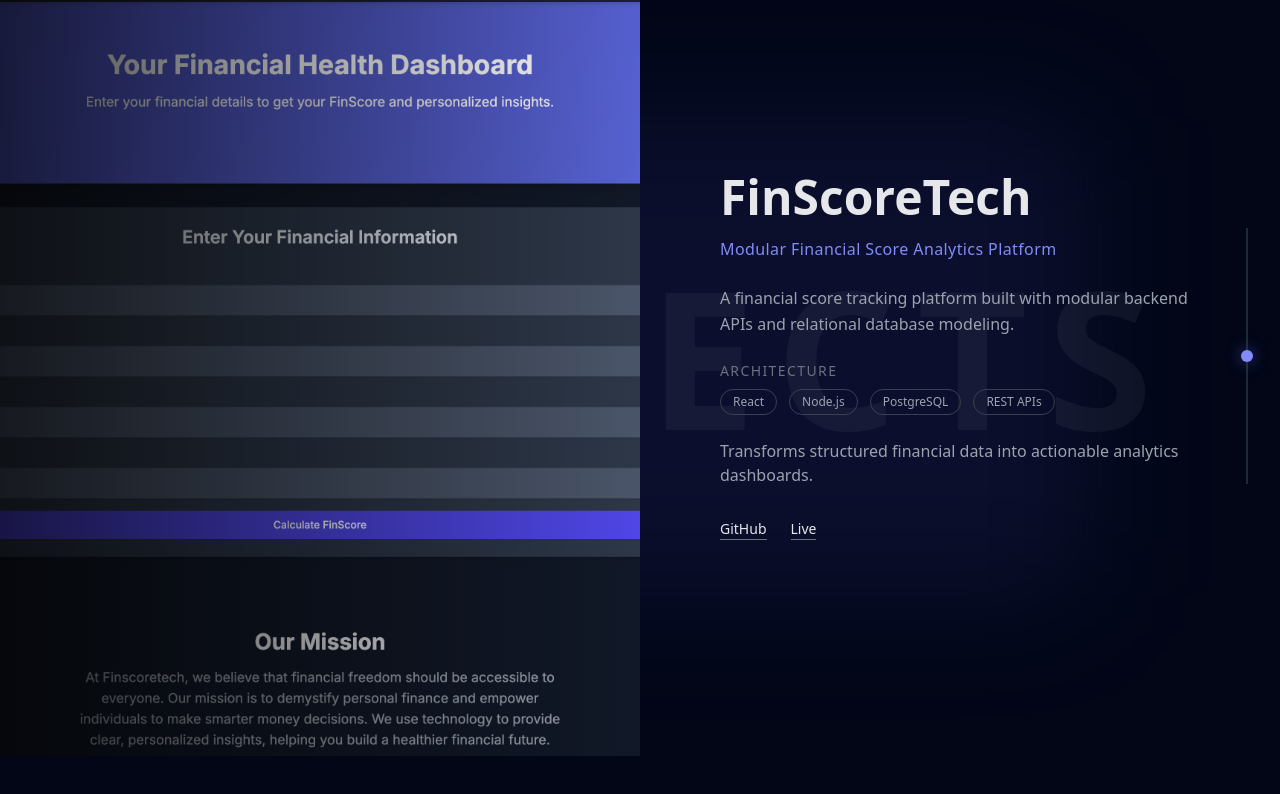
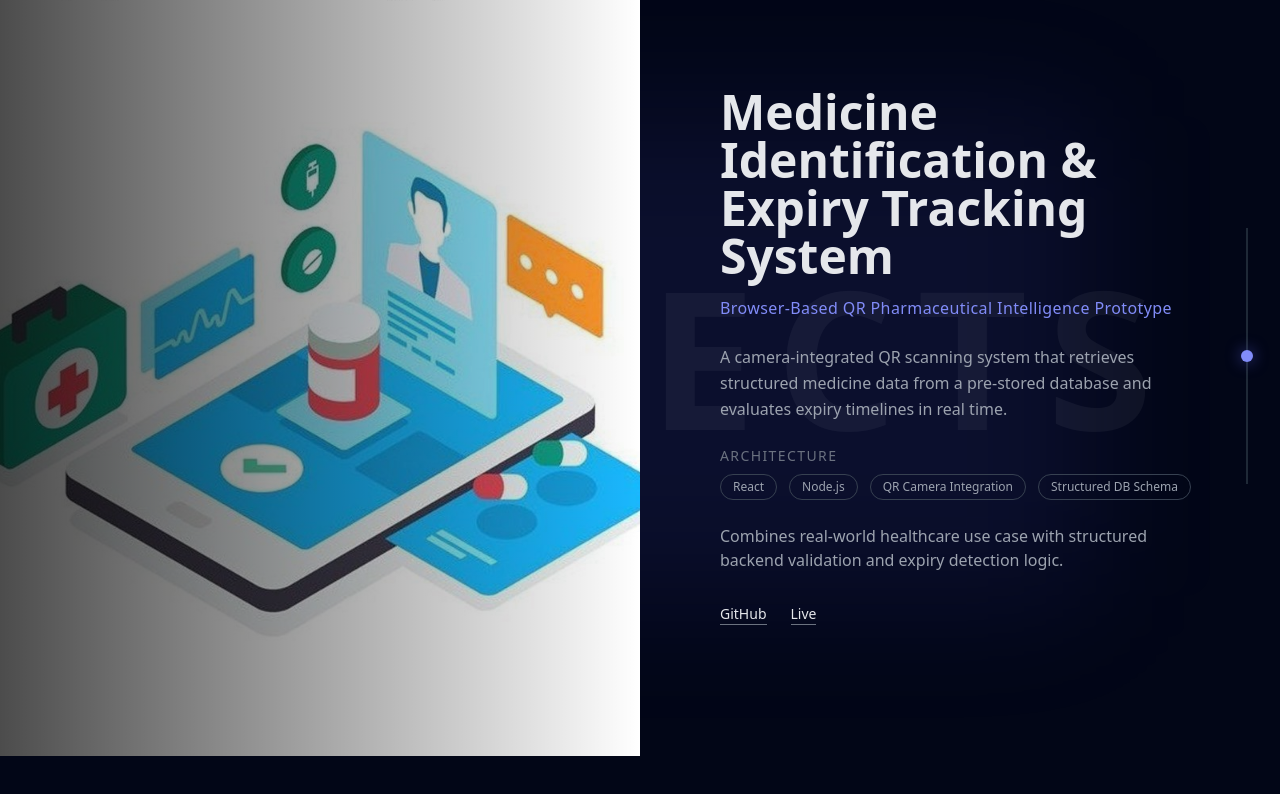
Before and after one commit to mihikaDevX/mihika-portfolio, a React (Vite) app: page / in a window 1280 px wide. Shown: the part 3020-3814 px from the top of the page. Built offline with nearby package versions, Linux system fonts and the light colour scheme.

Commit message:
Fix HeatShieldAI project structure

```diff
--- a/src/sections/Projects.jsx
+++ b/src/sections/Projects.jsx
@@ -19,6 +19,26 @@ const projects = [
         github: "https://github.com/mihikaDevX/GestureSnake",
         live: "#"
     },
+        {
+        title: "HeatShieldAI",
+        tagline: "AI-Powered Urban Heat Risk Assessment Prototype",
+        image: heatShieldImage,
+        description:
+               "An urban heat risk assessment prototype that analyzes environmental data and visualizes heat-risk patterns to support data-driven urban planning and climate resilience.",
+        architecture: [
+          "Python",
+          "Pandas",
+          "Matplotlib",
+          "Folium",
+          "Data Analysis",
+          "AI"
+        ],
+            impact:
+              "Provides data-driven insights into urban heat risk and supports climate-resilient planning through AI-assisted analysis and visualization.",
+          github: "https://github.com/mihikaDevX/HeatShieldAI",
+          live: "#"
+       },
+
     {
         title: "Medicine Identification & Expiry Tracking System",
         tagline: "Browser-Based QR Pharmaceutical Intelligence Prototype",
@@ -55,22 +75,6 @@ const projects = [
         github: "https://github.com/mihikaDevX/devops-ci-cd-static-site",
         live: "https://mihikadevx.github.io/devops-ci-cd-static-site/"
     },
-    {
-      title: "HeatShieldAI",
-      description:
-        "An urban heat risk assessment prototype that analyzes environmental data and visualizes heat-risk patterns to support data-driven urban planning and climate resilience.",
-      image: heatShieldImage,
-      tags: [
-      "Python",
-      "Pandas",
-      "Matplotlib",
-      "Folium",
-      "Data Analysis",
-      "AI"
-      ],
-    github: "https://github.com/mihikaDevX/HeatShieldAI",
-    live: "#",
-  },
 ]
 
 export default function Projects() {
```
